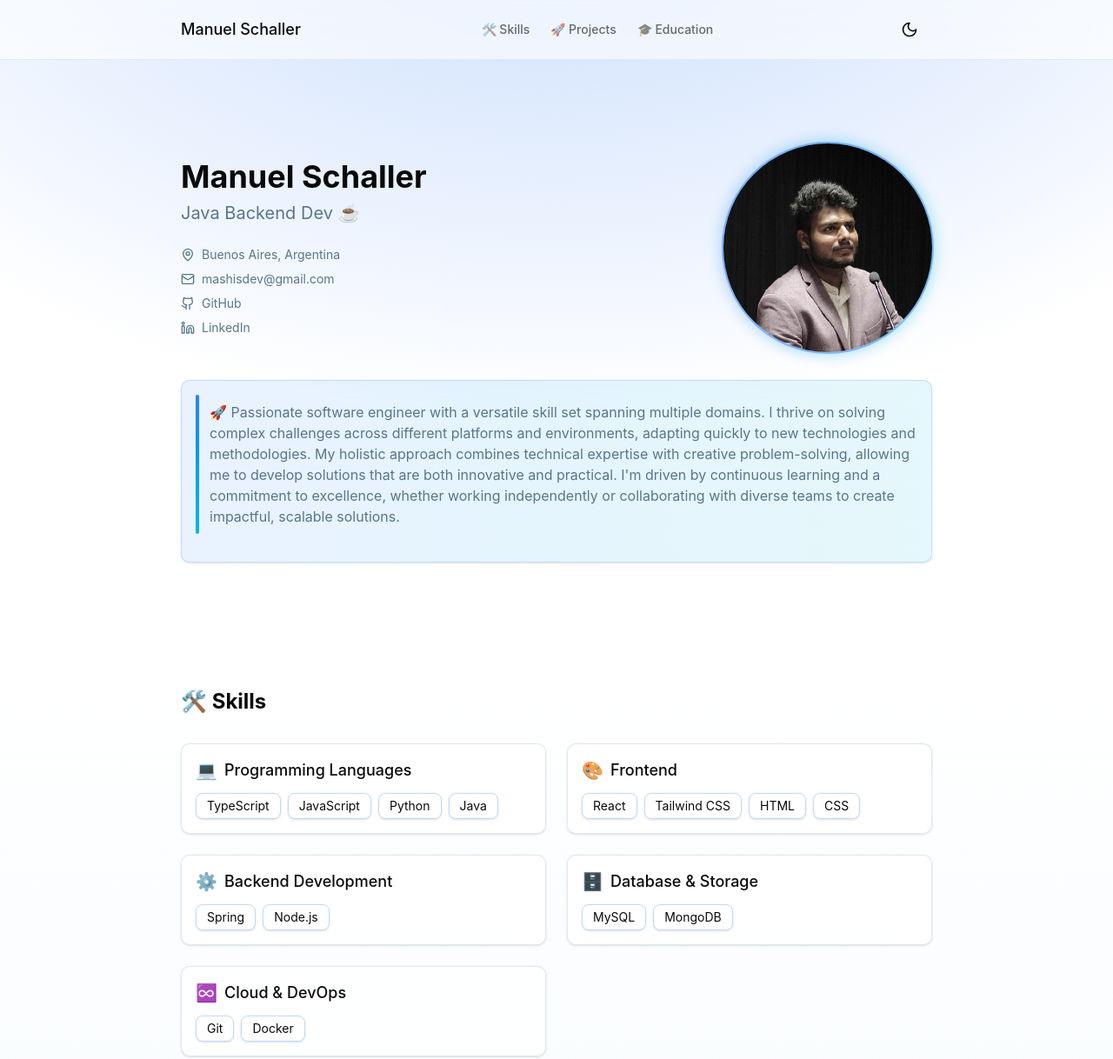
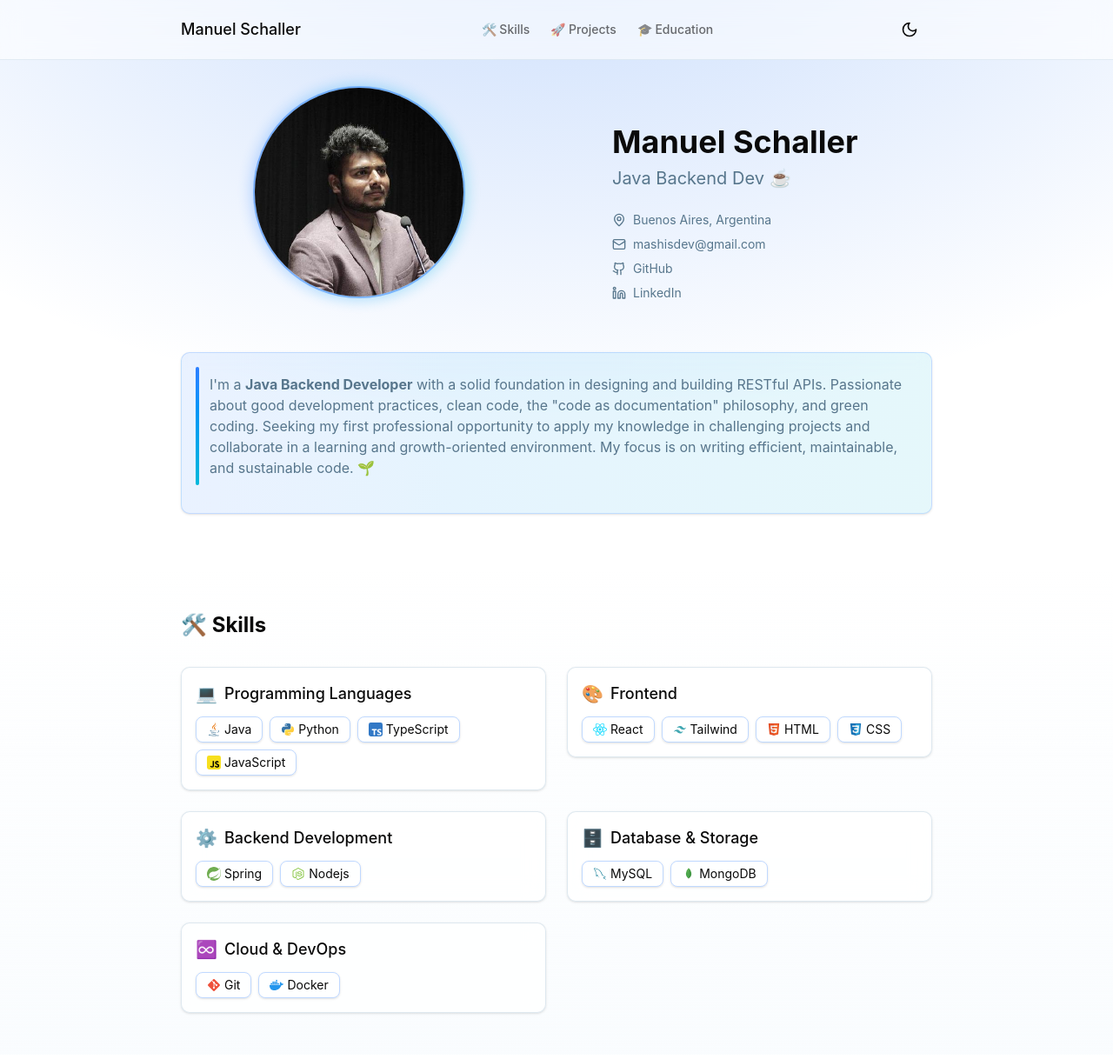
Before and after one commit to mashisdev/mashisdev.github.io, an Astro site: page / in a window 1280 px wide. Shown: the top 1218 px of the page at 87% size. Built offline with nearby package versions, Linux system fonts and the light colour scheme; Astro itself is replaced by a stand-in of ours.

Commit message:
SVG icons added to SkillsSection

```diff
--- a/src/components/HeroSection.tsx
+++ b/src/components/HeroSection.tsx
@@ -27,14 +27,30 @@ export default function HeroSection() {
   };
 
   return (
-    <section className="py-16 md:py-24 relative overflow-hidden">
+    <section className="py-16 md:pt-8 relative overflow-hidden">
       <div className="container max-w-4xl mx-auto px-6 md:px-4 relative z-10">
         <motion.div
-          className="flex flex-col md:flex-row md:items-center justify-between mb-8"
+          className="flex flex-col md:flex-row md:items-center justify-around mb-8 md:mb-4"
           variants={containerVariants}
           initial="hidden"
           animate="visible"
         >
+          <motion.div
+            className="mb-12 md:mt-0 flex justify-center"
+            variants={childVariants}
+            whileHover={{ scale: 1.05 }}
+            whileTap={{ scale: 0.95 }}
+          >
+            <div className="relative">
+              <div className="absolute -inset-1 bg-gradient-to-r from-blue-500 to-cyan-500 rounded-full blur opacity-30 group-hover:opacity-100 transition duration-1000 group-hover:duration-200"></div>
+              <img
+                src="/profile.jpg"
+                alt="Profile"
+                className="w-48 md:w-60 rounded-full relative ring-2 ring-blue-500/50"
+                style={{ objectFit: "cover" }}
+              />
+            </div>
+          </motion.div>
           <div className="text-center md:text-left">
             <motion.h1
               className="text-4xl font-bold mb-2"
@@ -98,38 +114,20 @@ export default function HeroSection() {
               </motion.a>
             </motion.div>
           </div>
-
-          <motion.div
-            className="mt-6 md:mt-0 flex justify-center"
-            variants={childVariants}
-            whileHover={{ scale: 1.05 }}
-            whileTap={{ scale: 0.95 }}
-          >
-            <div className="relative">
-              <div className="absolute -inset-1 bg-gradient-to-r from-blue-500 to-cyan-500 rounded-full blur opacity-30 group-hover:opacity-100 transition duration-1000 group-hover:duration-200"></div>
-              <img
-                src="/profile.jpg"
-                alt="Profile"
-                className="w-48 md:w-60 rounded-full relative ring-2 ring-blue-500/50"
-                style={{ objectFit: "cover" }}
-              />
-            </div>
-          </motion.div>
         </motion.div>
 
         <MotionWrapper>
           <div className="bg-gradient-to-r from-blue-500/10 to-cyan-500/10 backdrop-blur-sm backdrop-filter p-4 rounded-lg border border-blue-500/20 dark:border-blue-500/10 shadow-sm">
             <p className="text-muted-foreground pl-4 py-2 mb-4 relative">
               <span className="absolute left-0 top-0 h-full w-1 bg-gradient-to-b from-blue-500 to-cyan-500 rounded-full"></span>
-              🚀 Passionate software engineer with a versatile skill set
-              spanning multiple domains. I thrive on solving complex challenges
-              across different platforms and environments, adapting quickly to
-              new technologies and methodologies. My holistic approach combines
-              technical expertise with creative problem-solving, allowing me to
-              develop solutions that are both innovative and practical. I'm
-              driven by continuous learning and a commitment to excellence,
-              whether working independently or collaborating with diverse teams
-              to create impactful, scalable solutions.
+              I'm a <strong>Java Backend Developer</strong> with a solid
+              foundation in designing and building RESTful APIs. Passionate
+              about good development practices, clean code, the "code as
+              documentation" philosophy, and green coding. Seeking my first
+              professional opportunity to apply my knowledge in challenging
+              projects and collaborate in a learning and growth-oriented
+              environment. My focus is on writing efficient, maintainable, and
+              sustainable code. 🌱
             </p>
           </div>
         </MotionWrapper>
--- a/src/components/SkillsSection.tsx
+++ b/src/components/SkillsSection.tsx
@@ -4,7 +4,51 @@ import { motion } from "framer-motion";
 import MotionWrapper from "./MotionWrapper";
 import { GlassCard } from "./ui/glass-card";
 
+// Logos
+import javaIcon from "../assets/java-logo.svg";
+import pythonIcon from "../assets/python-logo.svg";
+import javascriptIcon from "../assets/javascript-logo.svg";
+import typescriptIcon from "../assets/typescript-logo.svg";
+import mysqlIcon from "../assets/mysql-logo.svg";
+import mongoIcon from "../assets/mongo-logo.svg";
+import springIcon from "../assets/spring-logo.svg";
+import nodejsIcon from "../assets/nodejs-logo.svg";
+import tailwindIcon from "../assets/tailwind-logo.svg";
+import reactIcon from "../assets/react-logo.svg";
+import htmlIcon from "../assets/html-logo.svg";
+import cssIcon from "../assets/css-logo.svg";
+import gitIcon from "../assets/git-logo.svg";
+import dockerIcon from "../assets/docker-logo.svg";
+
+const skillIcons: { [key: string]: any } = {
+  // Programming Languages
+  Java: javaIcon,
+  Python: pythonIcon,
+  TypeScript: typescriptIcon,
+  JavaScript: javascriptIcon,
+
+  // Database and Storage
+  MySQL: mysqlIcon,
+  MongoDB: mongoIcon,
+
+  // Backend
+  Spring: springIcon,
+  Nodejs: nodejsIcon,
+
+  // Frontend
+  Tailwind: tailwindIcon,
+  React: reactIcon,
+  HTML: htmlIcon,
+  CSS: cssIcon,
+
+  // Cloud and DevOps
+  Git: gitIcon,
+  Docker: dockerIcon,
+};
+
 function SkillTag({ skill, index }: { skill: string; index: number }) {
+  const iconSrc = skillIcons[skill];
+
   return (
     <motion.div
       initial={{ opacity: 0, scale: 0.8 }}
@@ -16,8 +60,16 @@ function SkillTag({ skill, index }: { skill: string; index: number }) {
         delay: 0.05 * index,
       }}
       whileHover={{ scale: 1.05, y: -2 }}
-      className="px-3 py-1 rounded-md text-sm border border-blue-500/30 shadow-sm"
+      className="px-3 py-1 rounded-md text-sm border border-blue-500/30 shadow-sm flex items-center whitespace-nowrap"
     >
+      {iconSrc && (
+        <img
+          src={iconSrc.src}
+          alt={skill}
+          className="w-4 h-4 mr-1 inline-block"
+          style={{ verticalAlign: "middle" }}
+        />
+      )}
       {skill}
     </motion.div>
   );
--- a/src/lib/data.ts
+++ b/src/lib/data.ts
@@ -33,9 +33,9 @@ export const education = [
   },
 ];
 export const skills = {
-  programmingLanguages: ["TypeScript", "JavaScript", "Python", "Java"],
-  frontendDevelopment: ["React", "Tailwind CSS", "HTML", "CSS"],
-  backendDevelopment: ["Spring", "Node.js"],
+  programmingLanguages: ["Java", "Python", "TypeScript", "JavaScript"],
+  frontendDevelopment: ["React", "Tailwind", "HTML", "CSS"],
+  backendDevelopment: ["Spring", "Nodejs"],
   databaseAndStorage: ["MySQL", "MongoDB"],
   cloudAndDevOps: ["Git", "Docker"],
   // toolsAndServices: [
```
Also changed, not shown: src/assets/css-logo.svg (added), src/assets/docker-logo.svg (added), src/assets/git-logo.svg (added), src/assets/html-logo.svg (added), src/assets/java-logo.svg (added), src/assets/javascript-logo.svg (added), src/assets/mongo-logo.svg (added), src/assets/mysql-logo.svg (added), src/assets/nodejs-logo.svg (added), src/assets/python-logo.svg (added), src/assets/react-logo.svg (added), src/assets/spring-logo.svg (added), src/assets/tailwind-logo.svg (added), src/assets/typescript-logo.svg (added), 1 other file.
